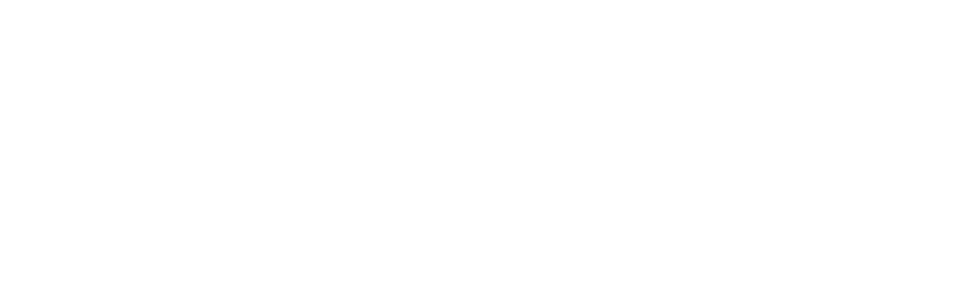
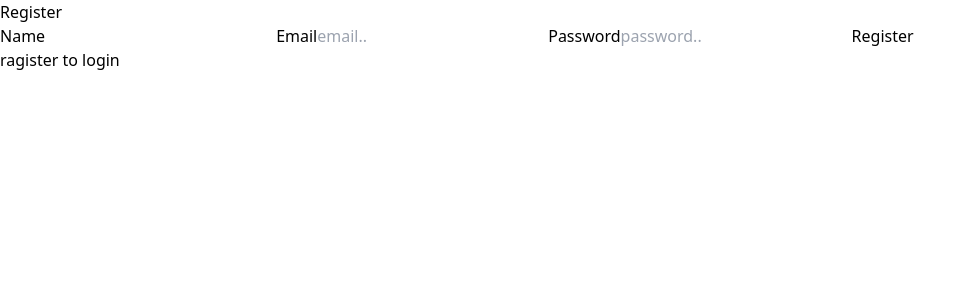
Before and after one commit to gazianoyarhossain8-bit/full-stack-frontend, a React (Vite) app: page /register in a window 1280 px wide. Before the commit this address had no page. Shown: the top 300 px of the page, without its empty margins (0-976 px from the left). Built offline with nearby package versions, Linux system fonts and the light colour scheme.

Commit message:
frontend auth  update

```diff
--- a/src/App.jsx
+++ b/src/App.jsx
@@ -2,6 +2,8 @@ import React from "react"
 import {Routes, Route} from 'react-router-dom';
 import Home from "./Componets/Home";
 import UsersCRUD from "./Componets/UsersCURD";
+import Register from "./Componets/Register";
+import Login from "./Componets/Login";
 
 
 function App() {
@@ -9,6 +11,8 @@ function App() {
     <div>
 <Routes>
     <Route path="/" element={<Home/>}/>
+    <Route path="register" element={<Register/>}/>
+    <Route path="login" element={<Login/>}/>
     <Route path="/userscurd" element={<UsersCRUD/>}/>
  </Routes>
 
--- /dev/null
+++ b/src/Componets/Login.jsx
@@ -0,0 +1,50 @@
+import { useState } from 'react'
+import axios from 'axios';
+import {useNavigate} from 'react-router-dom'
+
+const Login = () => {
+    const [email, setEmail] = useState("");
+    const [password, setPassword] = useState("");
+    const navigate = useNavigate()
+
+    const handleLogin = async(e) =>{
+      e.preventDefault()
+      try {
+        const res = await
+        axios.post("https://full-stack-backend-rosy.vercel.app/auth/login",{
+          email: email,
+          password: password,
+        });
+
+//token save
+console.log("login response", res.data)
+        localStorage.setItem("token",
+          res.data.token
+        );
+        navigate("/userscurd");
+      } catch (err) {
+        alert(err.response?.data?.message ||
+          "Login failed")
+      }
+    };
+  return (
+
+    <form onSubmit={handleLogin} className='flex flex-col gap-4
+    w-96 mx-auto mt-20 shadow-lg p-10 rounded-lg'>
+      <h1>Login</h1>
+    <input placeholder='email...' onChange={e => setEmail(e.target.value)}
+    className='shadow-lg'/>
+    <input type='password'placeholder='password...' onChange={e => setPassword(e.target.value)}
+    className='shadow-lg'/>
+    <button type='submit'>Login</button>
+
+    <p className='mt-10'>Account nahi hai?
+        <span className='bg-blue-600'onClick={() => navigate("/register")}>Register karo</span>
+      </p>
+
+    </form>
+
+  )
+}
+
+export default Login
--- /dev/null
+++ b/src/Componets/Register.jsx
@@ -0,0 +1,52 @@
+import React, { useState } from 'react'
+import axios from 'axios';
+import { useNavigate } from 'react-router-dom';
+
+function Register() {
+    const [name, setName] = useState("");
+    const [email, setEmail] = useState("");
+    const [password, setPassword] = useState("");
+    const navigate = useNavigate();
+
+    const handleRoute = () => {
+        window.location.href = "/login";
+    }
+
+    const handleRegister = async(e) => {
+        e.preventDefault()
+        try {
+            await axios.post("https://full-stack-backend-rosy.vercel.app/auth/register",
+                {
+                    name,
+                    email,
+                    password
+                });
+                alert("Register success");
+                navigate("/login")
+            }catch(err){
+                alert(err.response?.data?.message ||
+                    "Register failed" )
+                }
+            };
+
+  return (
+    <form onSubmit={handleRegister}>
+        <h1>Register</h1>
+        <label>Name
+        <input type='text'onChange={(e) => setName(e.target.value)} className='bg-white shadow-lg'/>
+
+        </label>
+        <label>Email
+
+        <input type='email'placeholder='email..'onChange={(e) => setEmail(e.target.value)}/>
+        </label>
+        <label>Password
+        <input type='password'placeholder='password..'onChange={(e) => setPassword(e.target.value)}/>
+        </label>
+        <button>Register</button><br/>
+        <button onClick={handleRoute}>ragister to login</button>
+    </form>
+  )
+}
+
+export default Register
--- a/src/Componets/UsersCURD.jsx
+++ b/src/Componets/UsersCURD.jsx
@@ -86,7 +86,7 @@ useEffect(() => {
   };
   return (
 
-    <div className="bg-gradient-to-r from-gray-400 to-blue-400 h-screen">
+    <div className="bg-gradient-to-r from-gray-400 to-blue-400 main-h-screen-screen rounded-xl">
       <h1 className="text-3xl font-bold mb-6 text-center">Users CRUD App</h1>
 
       <div className="border p-4 mb-6 rounded">
```
